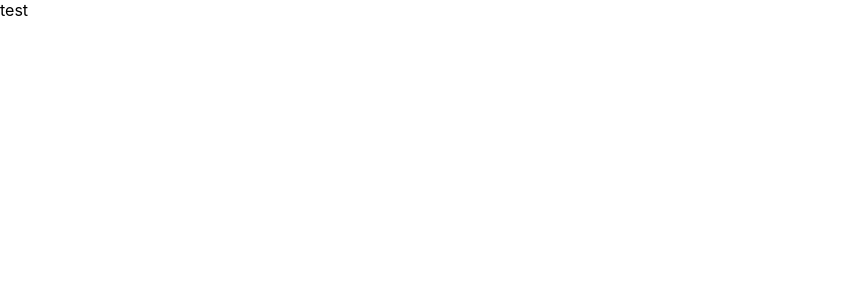
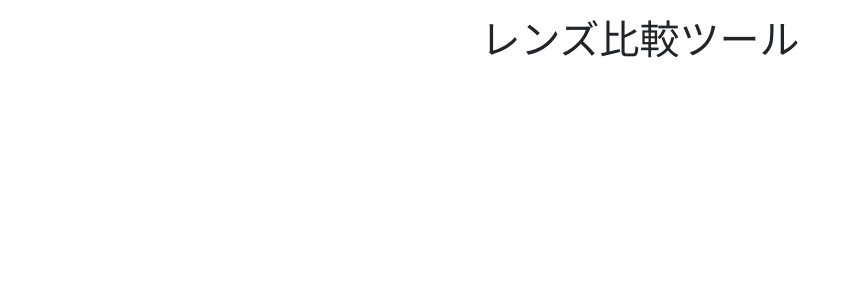
Before and after one commit to YSRKEN/lens-comparison-tool-by-tdp, a React (Create React App) app in the folder lens-comparison-tool-by-tdp/: page / in a window 1280 px wide. Shown: the top 300 px of the page, without its empty margins (0-860 px from the left). Built offline with nearby package versions, Linux system fonts and the light colour scheme.

Commit message:
[add] React Bootstrapを導入した

```diff
--- a/lens-comparison-tool-by-tdp/package.json
+++ b/lens-comparison-tool-by-tdp/package.json
@@ -6,11 +6,14 @@
     "@testing-library/jest-dom": "^5.11.4",
     "@testing-library/react": "^11.1.0",
     "@testing-library/user-event": "^12.1.10",
+    "@types/bootstrap": "^5.0.0",
     "@types/jest": "^26.0.15",
     "@types/node": "^12.0.0",
     "@types/react": "^16.9.53",
     "@types/react-dom": "^16.9.8",
+    "bootstrap": "^4.5.3",
     "react": "^17.0.1",
+    "react-bootstrap": "^1.4.0",
     "react-dom": "^17.0.1",
     "react-scripts": "4.0.0",
     "typescript": "~4.0.3",
--- a/lens-comparison-tool-by-tdp/src/App.tsx
+++ b/lens-comparison-tool-by-tdp/src/App.tsx
@@ -1,7 +1,14 @@
 import React from 'react';
+import { Col, Container, Row } from 'react-bootstrap';
 
 const App: React.FC = () => {
-  return (<span>test</span>);
+  return <Container>
+    <Row className="my-3">
+      <Col className="text-center">
+        <h1>レンズ比較ツール</h1>
+      </Col>
+    </Row>
+  </Container>;
 }
 
 export default App;
--- a/lens-comparison-tool-by-tdp/src/index.tsx
+++ b/lens-comparison-tool-by-tdp/src/index.tsx
@@ -3,6 +3,7 @@ import ReactDOM from 'react-dom';
 import 'index.css';
 import App from 'App';
 import reportWebVitals from 'reportWebVitals';
+import 'bootstrap/dist/css/bootstrap.min.css';
 
 ReactDOM.render(
   <React.StrictMode>
```
Also changed, not shown: 1 other file (tests, documents, lock files or other folders).
